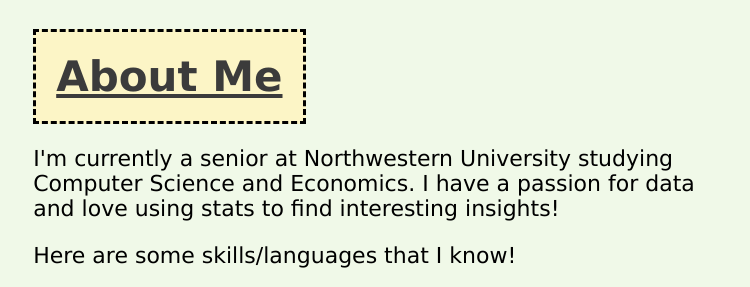
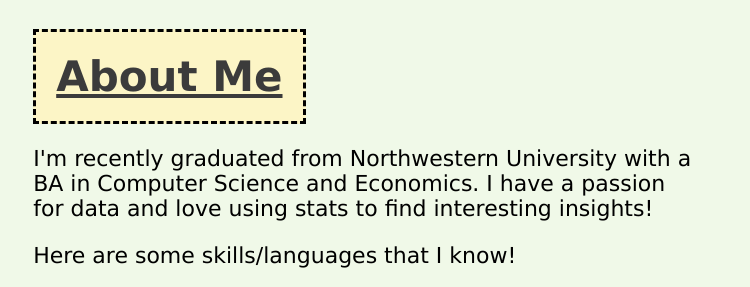
Before and after one commit to edd1234/personal-website, a plain HTML site: page about-me.html in a window 1280 px wide. Shown: the part 83-370 px from the top of the page, 530-1280 px from the left. Drawn offline with Linux system fonts and the light colour scheme.

Commit message:
Update about-me.html
10-7-23 update

```diff
--- a/about-me.html
+++ b/about-me.html
@@ -25,7 +25,7 @@
                 <p id="title-text"><u><b>About Me</b></u></p>
             </div>
             <div class="about-page-text" aria-label="eddie woo bio and skills">
-                <p>I'm currently a senior at Northwestern University studying Computer Science and Economics.
+                <p>I'm recently graduated from Northwestern University with a BA in Computer Science and Economics.
                     I have a passion for data and love using stats to find interesting insights! </p>
                 <p>Here are some skills/languages that I know!</p>
                     <ul><li><b>Programming Languages:</b> Python, SQL, C++, HTML, CSS, Javascript, Racket</li></ul>
```
